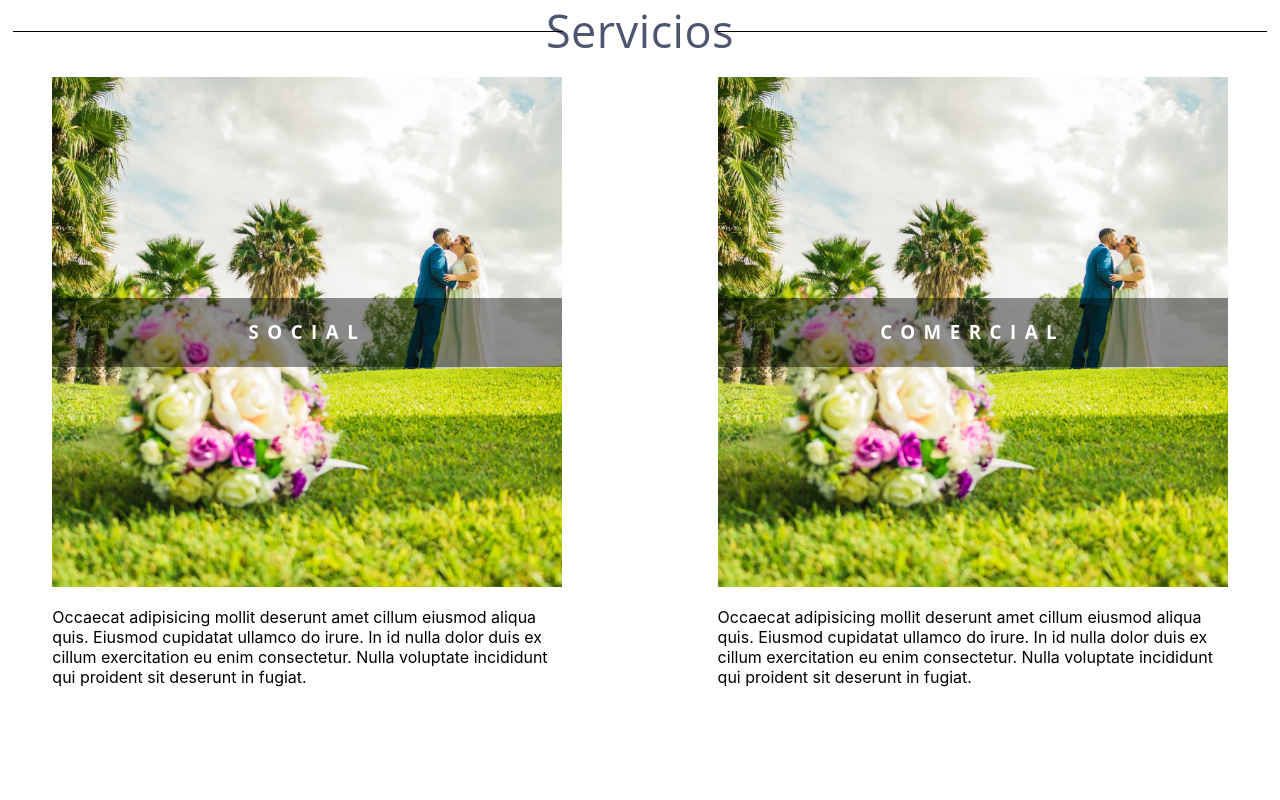
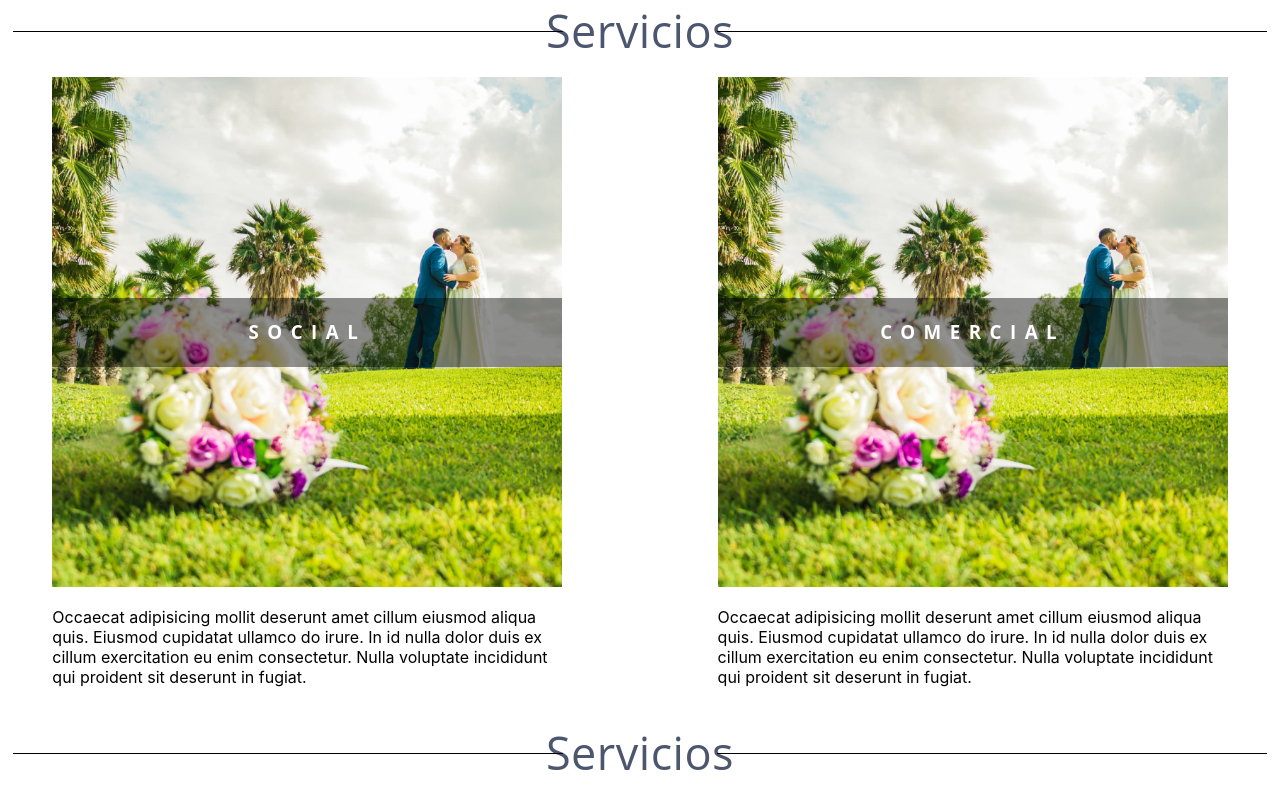
Before and after one commit to EdgarRamosLuna/amweb, a React (Create React App) app: page / in a window 1280 px wide. Shown: the part 815-1615 px from the top of the page. Before the commit the page ends 1522 px from the top, so only its background shows below. Built offline with nearby package versions, Linux system fonts and the light colour scheme.

Commit message:
clients section

```diff
--- a/src/components/Home.js
+++ b/src/components/Home.js
@@ -59,6 +59,13 @@ export default function Home(){
                     </div>
                 </div>
             </div>
+            <div className="clients">
+                <div className="services-content" >
+                        <div className="services-title">
+                            <h1>Servicios</h1>
+                        </div>
+                </div>
+            </div>
             <ScrollButton />
         </HomeStyle>
     )
```
